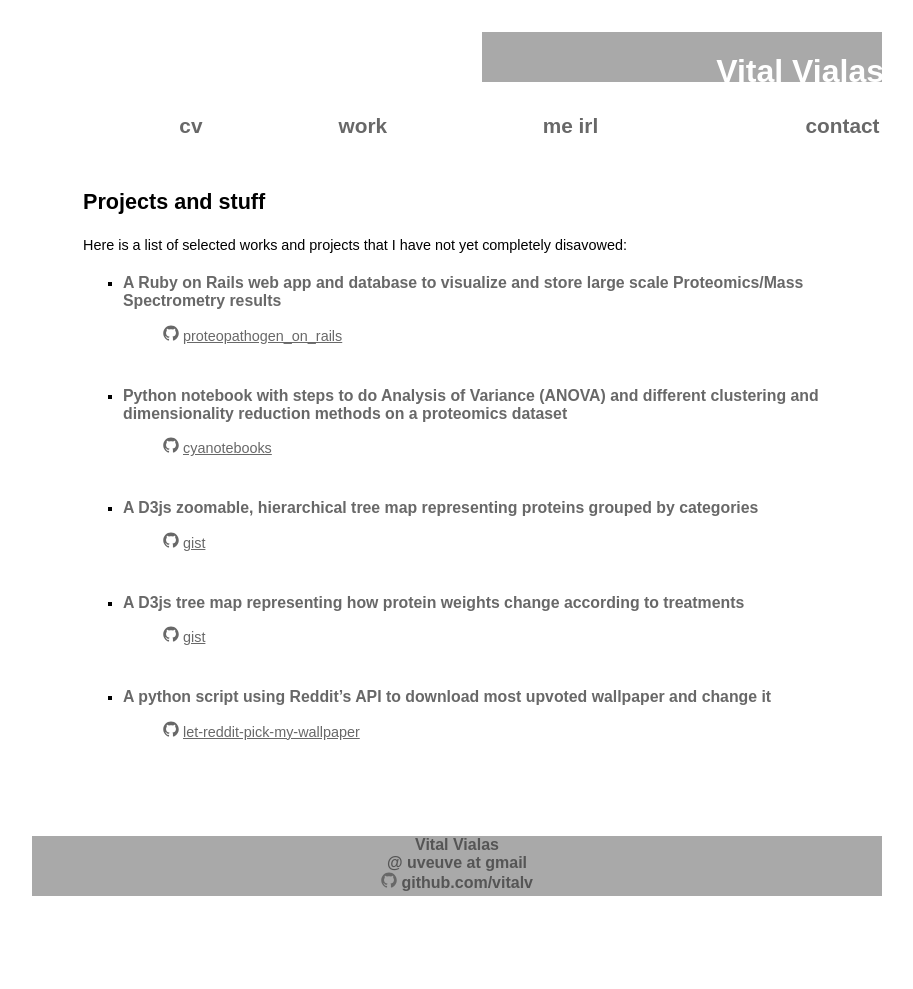
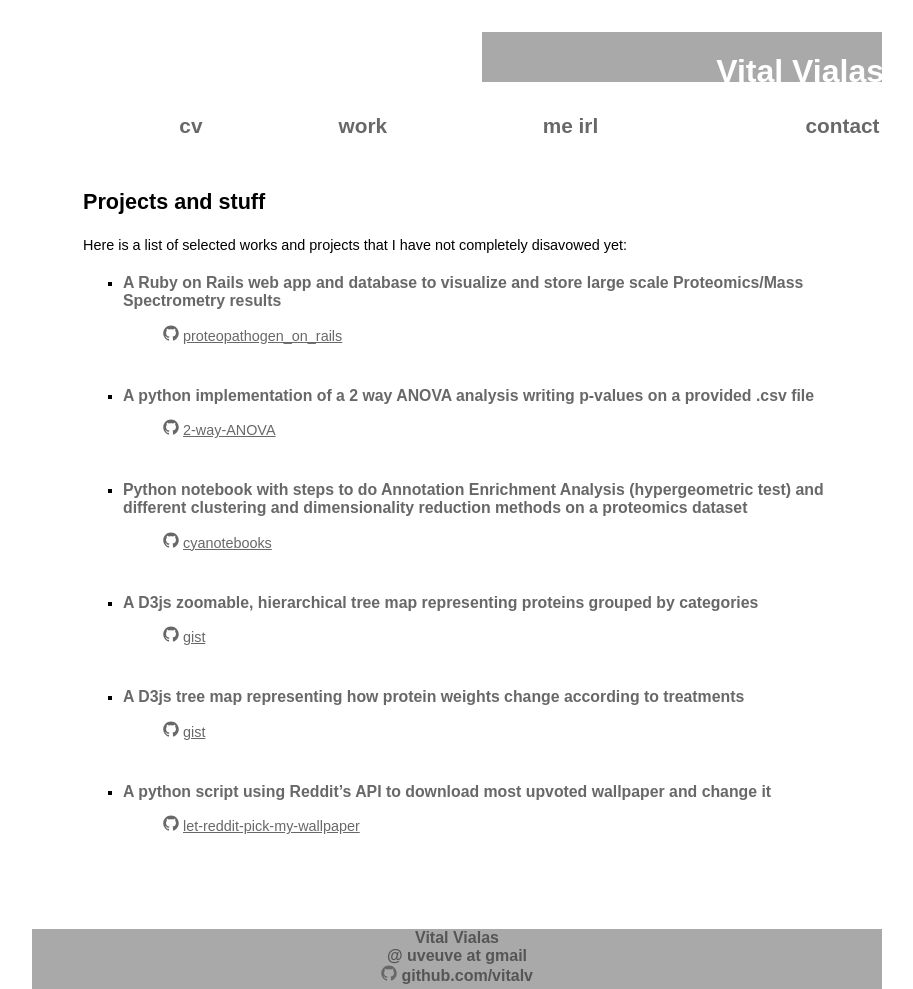
Before and after one commit to vitalv/vitalv.github.io, a Jekyll site: the page built from work/index.md, in a window 1280 px wide. Shown: the whole page, without its empty margins (183-1096 px from the left). Built offline with Jekyll 4.4.1, drawn with Linux system fonts in a browser that asks for light colours; before the commit the page ends 900 px from its top, so only the background shows below that; some of the changed lines change nothing that is shown.

Commit message:
added 2-way-ANOVA project

````diff
--- /dev/null
+++ b/_projects/2-way-ANOVA.md
@@ -0,0 +1,160 @@
+---
+layout: project
+title: A python implementation of a 2 way ANOVA analysis writing p-values on a provided .csv file
+date: 2016-10-10
+github-repo-name: 2-way-ANOVA
+github-url: https://github.com/vitalv/2-way-ANOVA
+---
+
+
+
+```python
+## 2 way ANOVA
+import pandas
+from scipy import stats
+import argparse
+import os,sys,inspect
+import numpy as np
+
+'''
+ Read file into pandas dataframe using args in command line.
+
+ The provided csv_file columns should be arranged as follows:
+
+ F1L1_F2L1_R1\t...\tF1L1_F2L1_Rn\tF1L1_F2L2_R1\t... F1L1_F2L2_Rn    ... F1Ln1_F2L1_R1 ... F1Ln1_F2L1_Rn F1Ln1_F2Ln2_R1  ... F1Ln1_F2Ln2_Rn
+
+ (F: Factor; L: Level; R: Replicate; n1: number of levels for F1; n2: number of levels for F2; n: number of replicates/observations)
+
+ Example:
+
+ Factor 1 is Cell_Line, has 2 levels: Melanoma, Colon
+
+ Factor 2 is Drug, has 3 levels: CT0, DTX, 5FU
+
+ There are 3 replicates/observations per each cell line x Drug combination
+
+ The file columns should be:
+
+ Mel_CT0_1  Mel_CT0_2   Mel_CT0_3   Mel_DTX_1   Mel_DTX_2   Mel_DTX_3   Mel_5FU_1   Mel_5FU_2   Mel_5FU_3 Col_CT0_1 Col_CT0_2   Col_CT0_3   Col_DTX_1   Col_DTX_2   Col_DTX_3   Col_5FU_1   Col_5FU_2   Col_5FU_3
+
+'''
+
+parser = argparse.ArgumentParser()
+parser.add_argument("--csv_file", required=True, help="The csv file with factors as columns and independent measurements (peptides) as rows")
+parser.add_argument("--num_cat_f1", required=True, type=int, help="The number of levels/categories for factor 1")
+parser.add_argument("--num_cat_f2", required=True, type=int, help="The number of levels/categories for factor 2")
+parser.add_argument("--num_repl", required=True, type=int, help="The number of observations per each factor 1 x factor 2 combination")
+args = parser.parse_args()
+datafile = args.csv_file
+datafile_basename = os.path.basename(datafile).split(".")[0]
+if not os.path.isfile(datafile):
+    print "\nFile not found: %s " % datafile + "\n"
+num_cat_f1 = args.num_cat_f1
+num_cat_f2 = args.num_cat_f2
+num_repl = args.num_repl
+
+
+data = pandas.read_csv(datafile)
+
+
+
+def dof(peptide_df):
+
+    #### Calculate Degrees of Freedom
+    N = len(peptide_df.dependent_variable)
+    dof_factor_1 = len(peptide_df.factor_1.unique()) - 1
+    dof_factor_2 = len(peptide_df.factor_2.unique()) - 1
+    dof_factor_1_x_factor_2 = dof_factor_1*dof_factor_2 #interaction
+    dof_w = N - (len(peptide_df.factor_1.unique())*len(peptide_df.factor_2.unique())) #within
+    return(dof_factor_1, dof_factor_2, dof_factor_1_x_factor_2, dof_w)
+
+
+
+def ssq(data, grand_mean):
+
+    #SUM of SQUARES FOR EACH FACTOR (Independent variables: factor_1 AND factor_2):
+    ssq_factor_1 = sum( [(data[data.factor_1 == f1_category].dependent_variable.mean() - grand_mean)**2 for f1_category in data.factor_1] )
+    ssq_factor_2 = sum( [(data[data.factor_2 == f2_category].dependent_variable.mean() - grand_mean)**2 for f2_category in data.factor_2] )
+    #TOTAL SUM OF SQUARES:
+    ssq_t = sum((data.dependent_variable - grand_mean)**2)
+    f1_dict = {f1_lvl: data[data.factor_1 == f1_lvl] for f1_lvl in data.factor_1.unique()}
+    #For within group variation I need first to estimate means in each treatment group (treatment = each combination of the two factors, f1xf2_dict)
+    f1xf2_dict = { k: [v[v.factor_2 == f2_c].dependent_variable.mean() for f2_c in v.factor_2] for k, v in f1_dict.iteritems()}
+    #And GET SSQ_w
+    ssq_w = 0
+    for k in f1_dict.keys():
+        ssq_w += sum((f1_dict[k].dependent_variable - f1xf2_dict[k])**2)
+    #SUM OF SQUARES OF THE INTERACTION
+    ssq_factor_1_x_factor_2 = ssq_t-ssq_factor_1-ssq_factor_2-ssq_w
+    return(ssq_factor_1, ssq_factor_2, ssq_t, ssq_w, ssq_factor_1_x_factor_2)
+
+
+
+def msq(ssq_factor_1, ssq_factor_2, ssq_factor_1_x_factor_2, ssq_w, dof_factor_1, dof_factor_2, dof_factor_1_x_factor_2, dof_w):
+
+    #### Calculate Mean Squares:
+    msq_factor_1 = ssq_factor_1 / dof_factor_1
+    msq_factor_2 = ssq_factor_2 / dof_factor_2
+    msq_factor_1_x_factor_2 = ssq_factor_1_x_factor_2 / dof_factor_1_x_factor_2 #INTERACTION
+    msq_w = ssq_w/dof_w #WITHIN
+    return(msq_factor_1, msq_factor_2, msq_factor_1_x_factor_2, msq_w)
+
+
+def f_ratio(msq_factor_1, msq_factor_2, msq_factor_1_x_factor_2, msq_w):
+
+    #### Calculate F-ratio:
+    # The F-statistic is simply the mean square for each effect and the interaction divided by the mean square for within (error/residual).
+    f_factor_1 = msq_factor_1/msq_w
+    f_factor_2 = msq_factor_2/msq_w
+    f_factor_1_x_factor_2 = msq_factor_1_x_factor_2/msq_w
+    return(f_factor_1, f_factor_2, f_factor_1_x_factor_2)
+
+
+print("\nEstimating p-values\n")
+
+
+def main():
+
+    for index, row in data.iterrows():
+        #Get pandas df for each peptide with columns dependent_variable, factor_1 and factor_2:
+        peptide_df = pandas.DataFrame(columns=["dependent_variable", "factor_1", "factor_2"])
+        peptide_df.factor_1 = [ "f1_%s"%cat_f1 for cat_f1 in range(num_cat_f1) for cat_f2 in range(num_cat_f2) for rep in range(num_repl) ]
+        peptide_df.factor_2 = [ "f2_%s"%cat_f2 for cat_f1 in range(num_cat_f1) for cat_f2 in range(num_cat_f2) for rep in range(num_repl) ]
+        peptide_df.dependent_variable = row.values[1:]
+        #get Degrees of Freedom
+        dof_factor_1, dof_factor_2, dof_factor_1_x_factor_2, dof_w = dof(peptide_df)
+        #get grand mean Using Pandas DataFrame method mean on the dependent variable only
+        grand_mean = peptide_df.dependent_variable.mean() #which is simply the mean of all values
+        #Calculate sum of squares
+        ssq_factor_1, ssq_factor_2, ssq_t, ssq_w, ssq_factor_1_x_factor_2 = ssq(peptide_df, grand_mean)
+        #Calculate mean squares
+        msq_factor_1, msq_factor_2, msq_factor_1_x_factor_2, msq_w = msq(ssq_factor_1, ssq_factor_2, ssq_factor_1_x_factor_2, ssq_w, dof_factor_1, dof_factor_2, dof_factor_1_x_factor_2, dof_w)
+        #Calculate F-ratio (F-satistic)
+        f_factor_1, f_factor_2, f_factor_1_x_factor_2 = f_ratio(msq_factor_1, msq_factor_2, msq_factor_1_x_factor_2, msq_w)
+        #OBTAIN p-values
+        #scipy.stats method f.sf checks if the obtained F-ratios are above the critical value.
+        #Use F-value for each effect and interaction as well as the degrees of freedom for them, and the degree of freedom within.
+        #Null Hypothesis 1:  H0: no difference in means among the groups in factor 1
+        p_factor_1 = stats.f.sf(f_factor_1, dof_factor_1, dof_w)
+        #Null Hypothesis 2:  H0: no difference in means among the groups in factor 2
+        p_factor_2 = stats.f.sf(f_factor_2, dof_factor_2, dof_w)
+        #Null Hypothesis 3:  H0: cell-lines do not interact with factor_2s in the response
+        p_factor_1_x_factor_2 = stats.f.sf(f_factor_1_x_factor_2, dof_factor_1_x_factor_2, dof_w)
+        #ADD rows to the original pandas df with the three pvalues:
+        data.loc[index, 'p_factor_1'] = p_factor_1
+        data.loc[index, 'p_factor_2'] = p_factor_2
+        data.loc[index, 'p_factor_1_x_factor_2'] = p_factor_1_x_factor_2
+
+        # Create new data set with the extra columns with the p-values
+
+        out_file_name = datafile_basename + "_2wANOVA.csv"
+        data.to_csv(out_file_name, index=False)
+
+
+if __name__ == '__main__':
+    main()
+
+
+
+
+```
--- a/_projects/ANOVA-and-clustering-methods-on-a-proteomics-dataset.md
+++ b/_projects/enrichment-and-clustering-methods-on-a-proteomics-dataset.md
@@ -1,6 +1,6 @@
 ---
 layout: project
-title: Python notebook with steps to do Analysis of Variance (ANOVA) and different clustering and dimensionality reduction methods on a proteomics dataset
+title: Python notebook with steps to do Annotation Enrichment Analysis (hypergeometric test) and different clustering and dimensionality reduction methods on a proteomics dataset
 date: 2016-11-18
 github-repo-name: cyanotebooks
 github-url: https://github.com/vitalv/cyanotebooks/blob/master/post_analysis_anova_and_clusters_plots.ipynb
--- a/css/main.css
+++ b/css/main.css
@@ -182,7 +182,7 @@
 
 
 	#contact {
-		width: 360px;
+		width: 400px;
 		/*height: 120px;*/
 		margin-top: 100px;
 		margin-left: auto;
--- a/work/index.md
+++ b/work/index.md
@@ -6,7 +6,7 @@ title: Vital Vialas - Work
 ## Projects and stuff
 
 
-Here is a list of selected works and projects that I have not yet completely disavowed:
+Here is a list of selected works and projects that I have not completely disavowed yet:
 
 
 {% for project in site.projects %}
````
